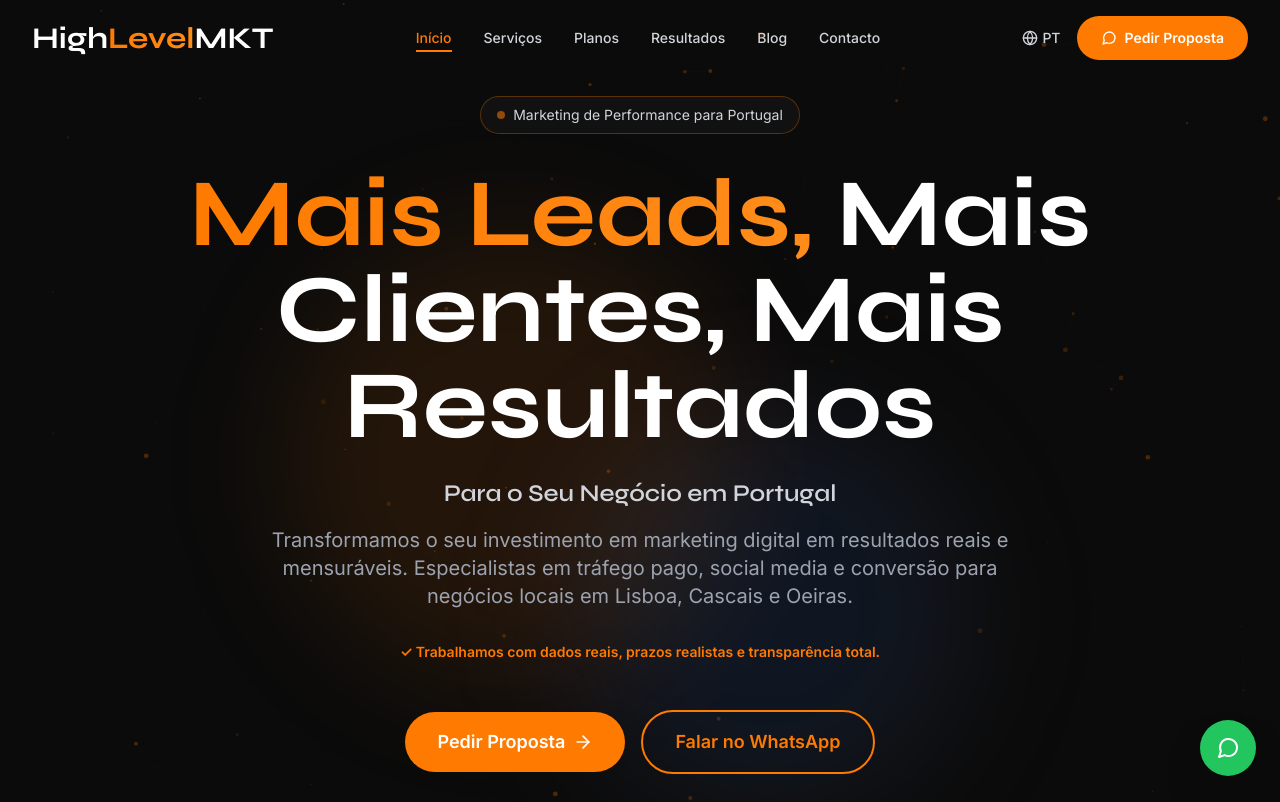
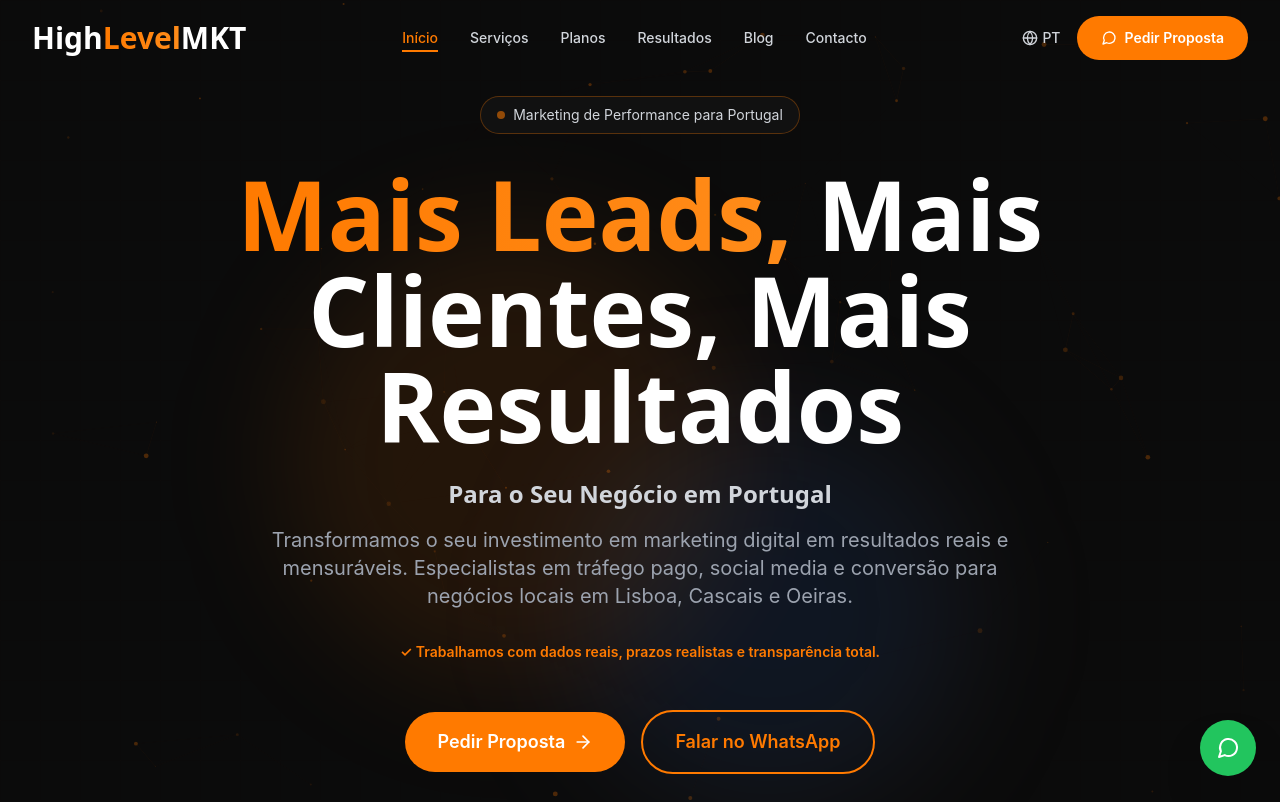
Before and after one commit to highlevelvnc/highlevelmarketing, a React (Vite) app: page / in a window 1280 px wide. Shown: the top 802 px of the page. Built offline with nearby package versions, Linux system fonts and the light colour scheme.

Commit message:
Update index.css

```diff
--- a/src/styles/index.css
+++ b/src/styles/index.css
@@ -1,4 +1,3 @@
-@import url('https://fonts.googleapis.com/css2?family=Syne:wght@400;600;700;800&family=Inter:wght@300;400;500;600;700&display=swap');
 
 @tailwind base;
 @tailwind components;
```
